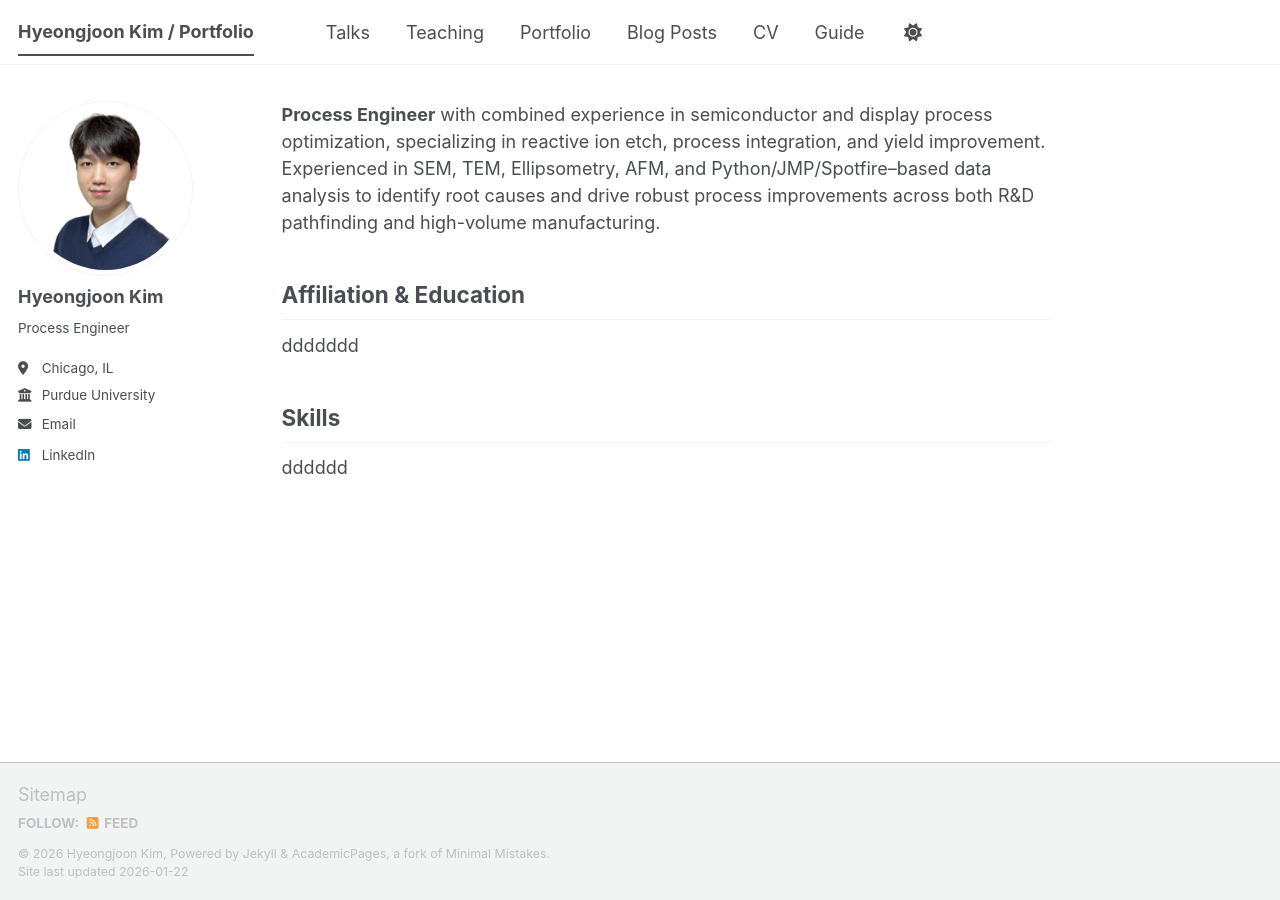
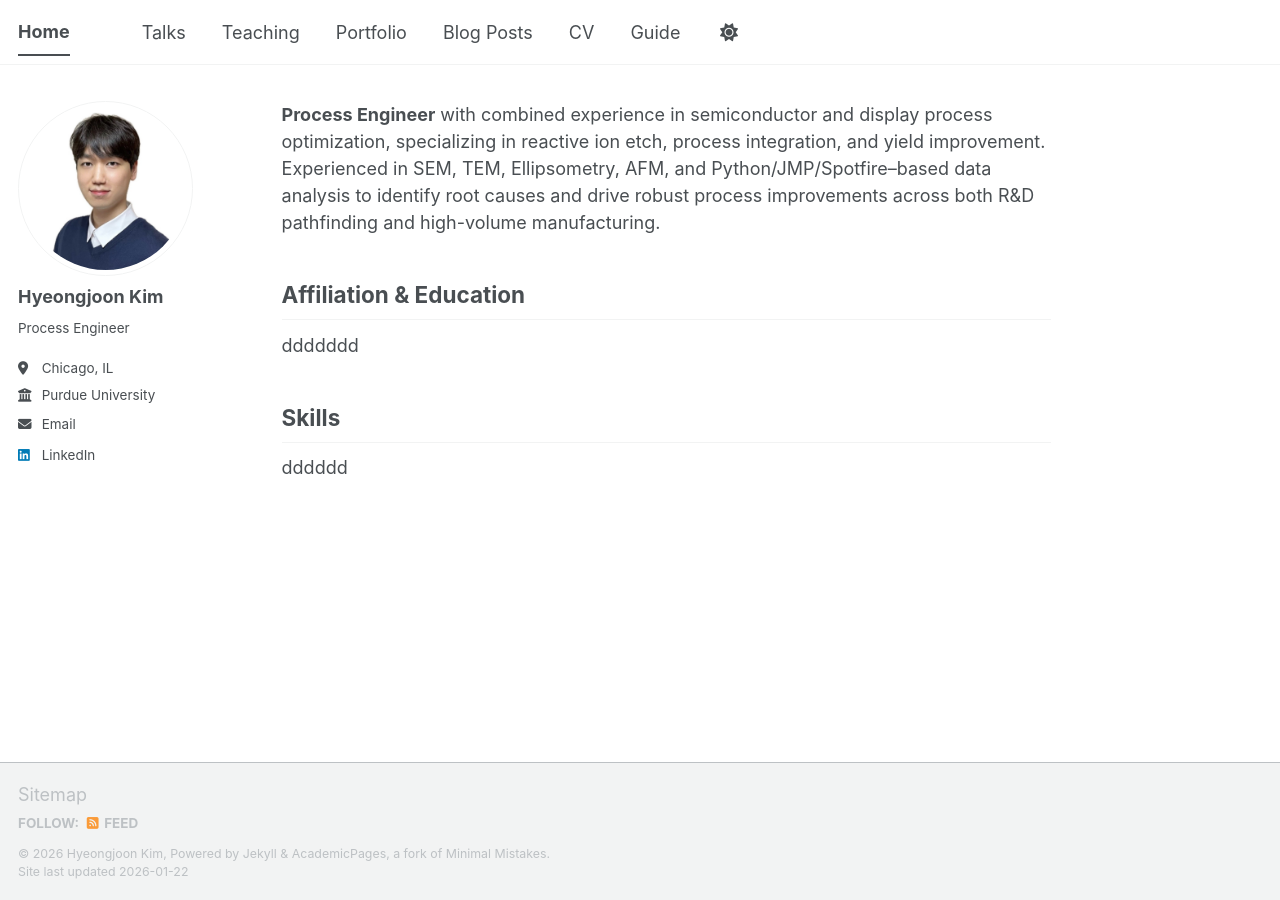
Before and after one commit to joonk1214/joonk1214.github.io, a Jekyll site: the page built from _pages/about.md, in a window 1280 px wide. Built offline with Jekyll 4.4.1, drawn with Linux system fonts in a browser that asks for light colours; a script bundle is joined from its source files by our own code; library files that are not in the unit come from our copies.

Commit message:
Update _config.yml

```diff
--- a/_config.yml
+++ b/_config.yml
@@ -9,7 +9,7 @@
 # Basic Site Settings
 locale                   : "en-US"
 site_theme               : "default" # The available themes options are "default", "air", "sunrise", "mint", "dirt" and "contrast"
-title                    : "Hyeongjoon Kim / Portfolio"
+title                    : "Home"
 title_separator          : "-"
 name                     : &name "Hyeongjoon Kim"
 description              : &description "Hyeongjoon's portfolio"   # Update this with a general description of your site, this is the default if not overridden by a page
```
